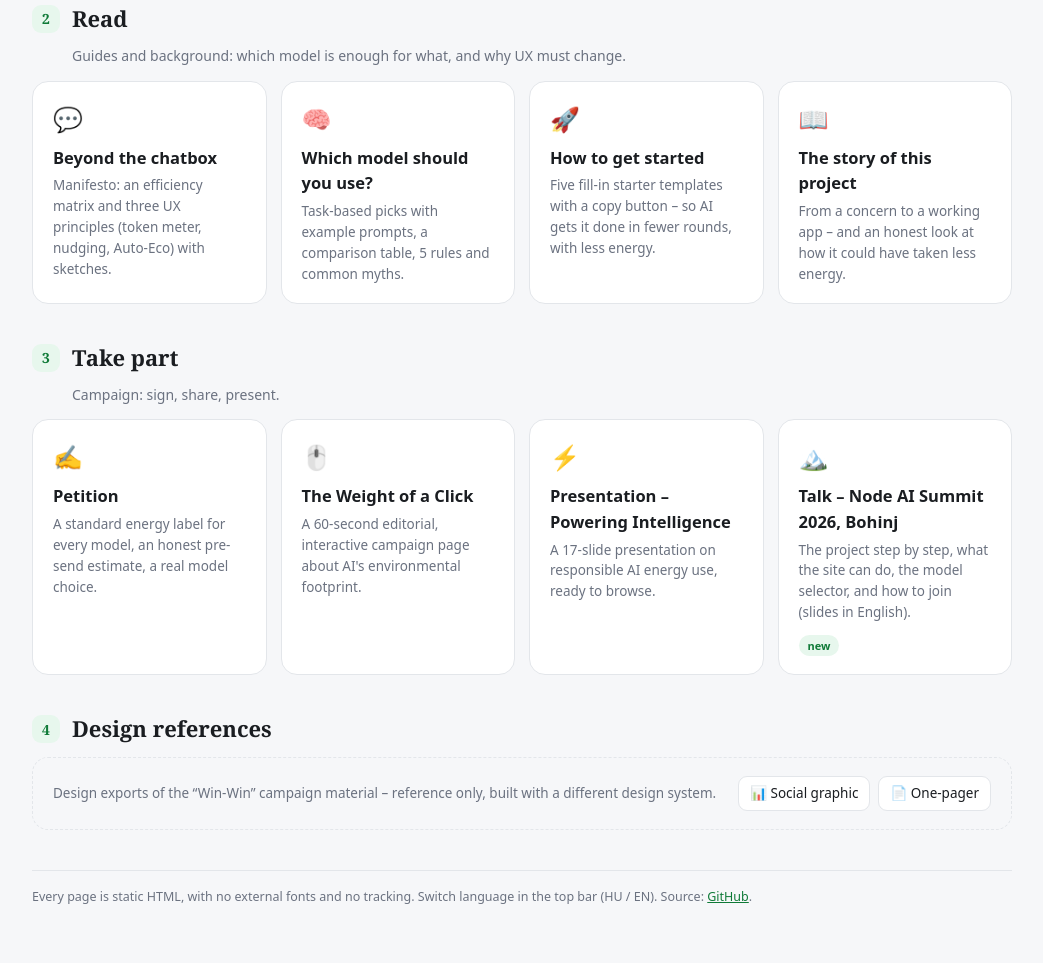
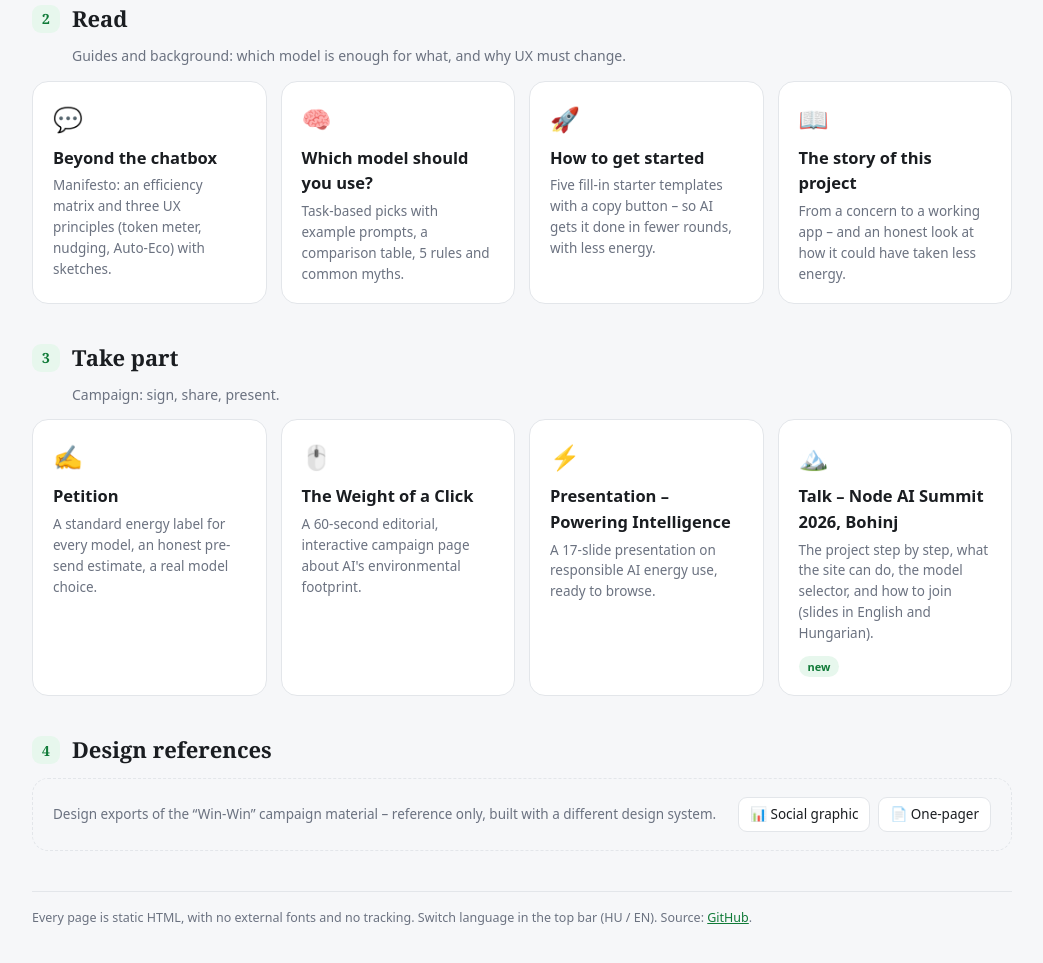
Before and after one commit to madcsaba/ai-awareness-wireframe, a plain HTML site: page index.html in a window 1280 px wide. Shown: the part 870-1833 px from the top of the page, without its empty margins (118-1161 px from the left). Drawn offline with Linux system fonts and the light colour scheme.

Commit message:
Főoldal és README: a magyar diasor linkje (data-hu), az előadás dátuma
Co-Authored-By: Claude Opus 5.5 <noreply@anthropic.com>
Claude-Session: https://claude.ai/code/session_01KzjTzEHDxFQxyJfHMy17MW

```diff
--- a/index.html
+++ b/index.html
@@ -198,11 +198,11 @@ document.documentElement.setAttribute("data-lang",l);document.documentElement.la
         <p><span class="hu">17 diás prezentáció a felelős AI-energiahasználatról, böngészőben lapozható.</span>
           <span class="en">A 17-slide presentation on responsible AI energy use, ready to browse.</span></p>
       </a>
-      <a class="card" href="https://claude.ai/artifact/4QyC65hJ8pcSRKngcxxuuf" target="_blank" rel="noopener">
+      <a class="card" href="https://claude.ai/artifact/4QyC65hJ8pcSRKngcxxuuf" data-hu="https://claude.ai/artifact/MZvk6JUWrV4PuiY2YkLHHt" target="_blank" rel="noopener">
         <span class="ico">🏔️</span>
         <h3><span class="hu">Előadás</span><span class="en">Talk</span> – Node AI Summit 2026, Bohinj</h3>
-        <p><span class="hu">A projekt története lépésről lépésre, mit tud az oldal, a modellválasztó, és hogyan csatlakozhatsz (angol nyelvű diák).</span>
-          <span class="en">The project step by step, what the site can do, the model selector, and how to join (slides in English).</span></p>
+        <p><span class="hu">A projekt története lépésről lépésre, mit tud az oldal, a modellválasztó, és hogyan csatlakozhatsz (magyar és angol diasor).</span>
+          <span class="en">The project step by step, what the site can do, the model selector, and how to join (slides in English and Hungarian).</span></p>
         <div class="tags"><span class="tag new"><span class="hu">új</span><span class="en">new</span></span></div>
       </a>
     </div>
```
Also changed, not shown: 1 other file.
